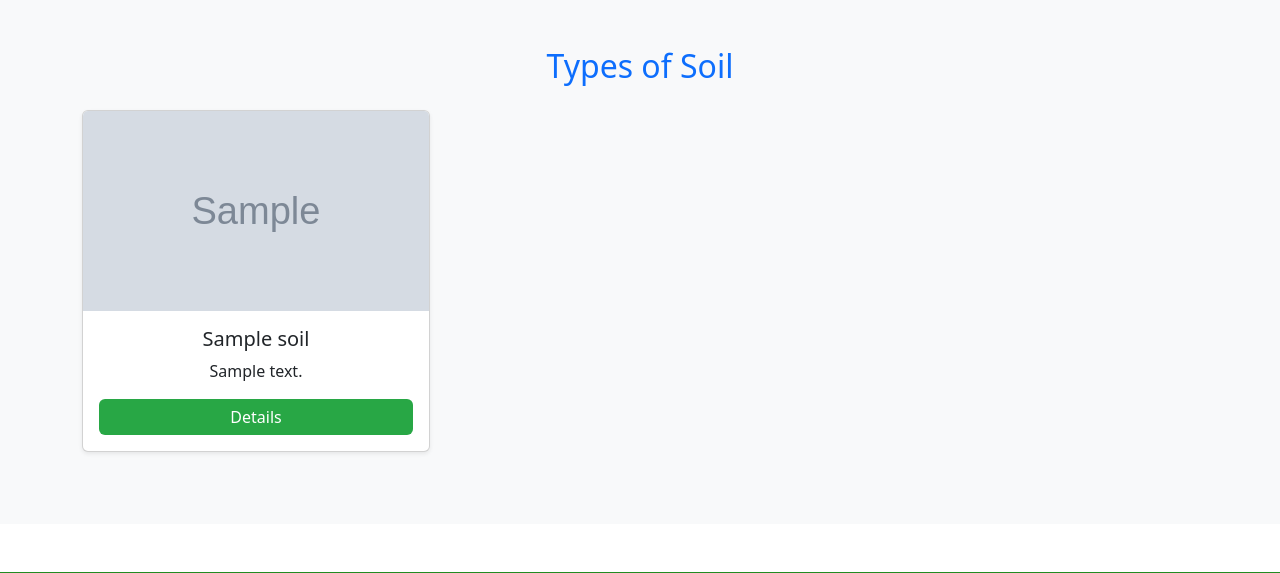
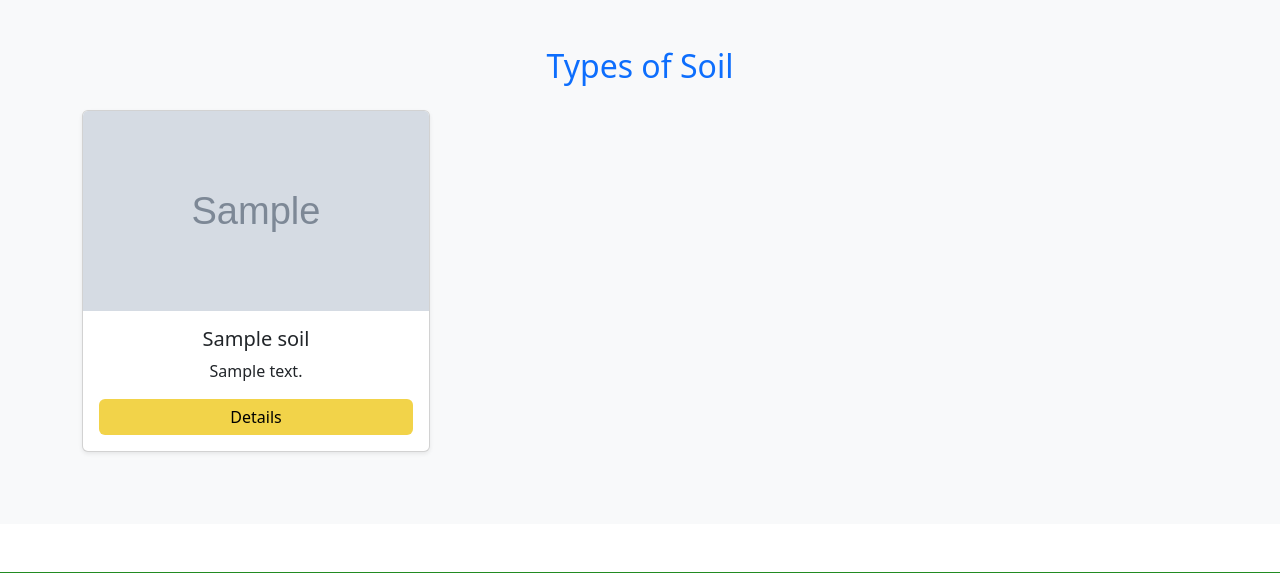
Before and after one commit to likithAswin74/Soil-Crop, a Flask app: page /home in a window 1280 px wide. Shown: the part 1325-1898 px from the top of the page. Run offline with Flask 3, Linux system fonts and the light colour scheme; a user stored in the database is signed in; tables that the repository leaves empty hold one stand-in row (values such as "Sample post"); grey boxes marked "Sample" are stand-in pictures; some libraries are stand-ins or nearby versions.

Commit message:
changes comitted

```diff
--- a/templates/index.html
+++ b/templates/index.html
@@ -47,7 +47,7 @@
             <div class="card-body text-center d-flex flex-column"> <!-- Use flexbox for card body -->
               <h5 class="card-title">{{ soil.name }}</h5>
               <p class="card-text">{{ soil.description }}</p>
-              <a href="{{ url_for('details', name=soil.name) }}" class="btn crop-btn mt-auto">Details</a> <!-- Use mt-auto to push button to bottom -->
+              <a href="{{ url_for('details', name=soil.name) }}" class="btn soil-btn mt-auto">Details</a> <!-- Use mt-auto to push button to bottom -->
             </div>
           </div>
         </div>
```
